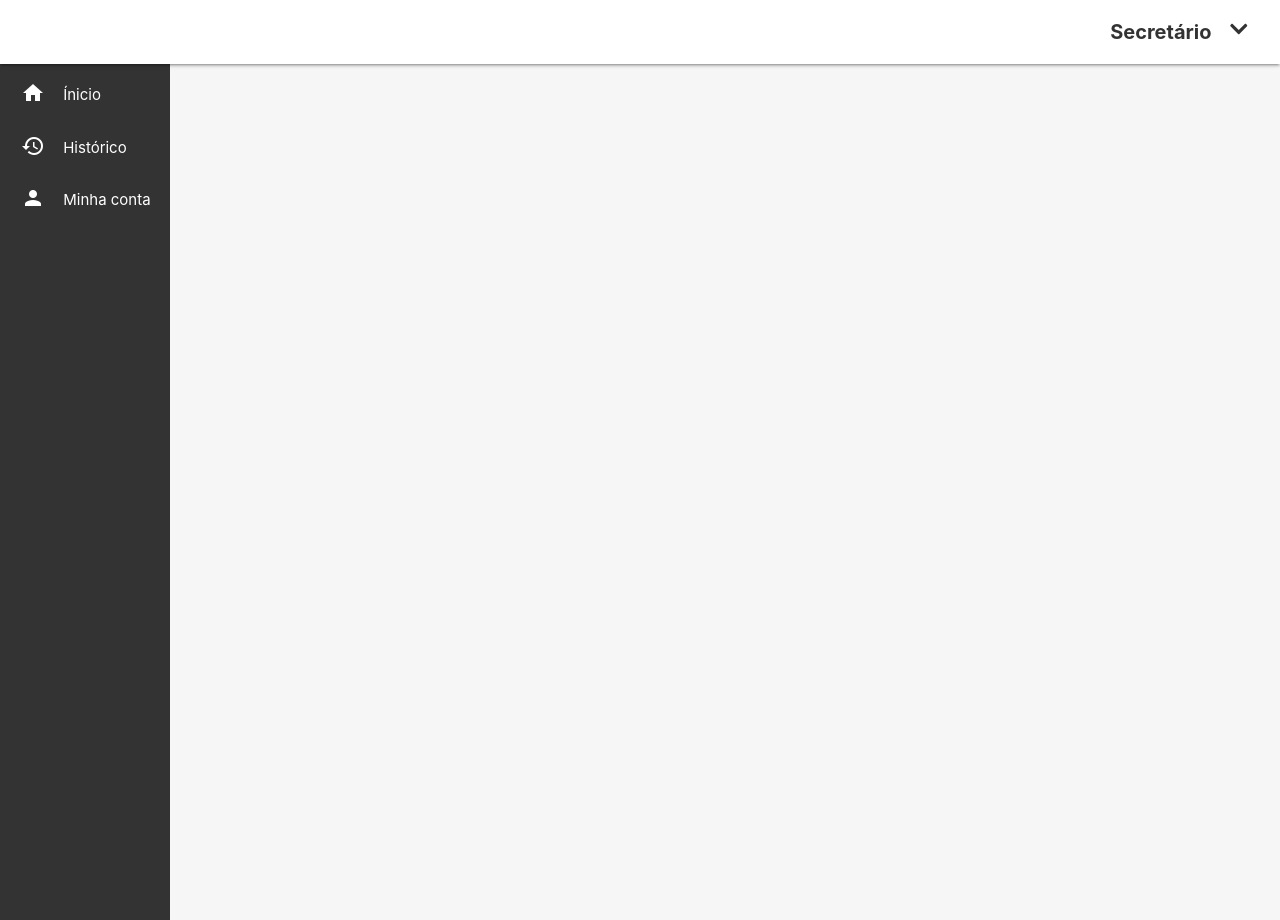
After one commit to MattheusCosta/Request, a PHP site: page /view/secretario/perfil.html in a window 1280 px wide. The commit adds this page. Run offline with PHP 8.4, Linux system fonts and the light colour scheme; some libraries are stand-ins or nearby versions.

Commit message:
Atualização de links das paginas de secretário

```diff
--- a/assets/css/secretario/estilo.css
+++ b/assets/css/secretario/estilo.css
@@ -65,12 +65,6 @@ div.col.nomeSecretario{
   text-align: center;
   background-color: #fff;
   border: none;
-}
-
-#downButton:hover{
-  text-decoration: none;
-  font-size: 25px;
-  background-color: #fff;
 }
 
 #dropdownSecretarioButton{
--- a/view/secretario/pageLogin.html
+++ b/view/secretario/login.html
@@ -40,7 +40,7 @@
               <div class="col l3 m3 s0">
               </div>
               <div class="col l7 m7 s12">
-                <a href="index.html" class="logoLink">
+                <a href="login.html" class="logoLink">
                   <div class="row valign-wrapper" id="centerLogo">
                     <img src="../../assets/images/logo_request.png" id="logoRequest">
                     <b id="logoTitulo">REQUEST</b>
@@ -80,7 +80,7 @@
               <div class="col l4 m4 s0">
               </div>
               <div class="col l4 m4 s12">
-                <button type="button" name="button" class="btn btn-block" id="btnLogar" onclick="window.location.href='index.html'">Entrar</button>
+                <button type="button" name="button" class="btn btn-block" id="btnLogar" onclick="window.location.href='caixaentrada.html'">Entrar</button>
               </div>
             </div>
 
--- /dev/null
+++ b/view/secretario/perfil.html
@@ -0,0 +1,130 @@
+<!DOCTYPE html>
+<html lang="pt-BR">
+<head>
+  <meta charset="UTF-8">
+  <meta name="viewport" content="width=device-width, initial-scale=1.0">
+  <meta http-equiv="X-UA-Compatible" content="ie=edge">
+
+  <title>Projeto Request</title>
+
+  <!-- Bootstrap e estilo.css -->
+  <link rel="stylesheet" href="../../assets/css/template/reset.css">
+  <link rel="stylesheet" href="../../assets/css/secretario/bootstrap.min.css">
+  <link rel="stylesheet" href="../../assets/css/secretario/estilo.css">
+
+  <!-- Importa Google Icon Font e materialize.css -->
+  <link href="https://fonts.googleapis.com/icon?family=Material+Icons" rel="stylesheet">
+  <link type="text/css" rel="stylesheet" href="../../assets/css/secretario/materialize.min.css"  media="screen,projection"/>
+
+  <!-- Framework Bulma e Font Awesome -->
+  <link rel="stylesheet" href="../../assets/css/template/all.css">
+  <link rel="stylesheet" href="../../assets/css/secretario/bulma.min.css">
+
+  <!-- Materialize - Para o navegador saber que o site é optimizado para dispositivos móveis -->
+  <meta name="viewport" content="width=device-width, initial-scale=1.0"/>
+</head>
+
+<body>
+  <section class="hero is-fullheight" id="heroFull">
+    <div class="navbar-fixed">
+      <nav class="bgtopo has-navbar-fixed-top">
+        <div class="nav-wrapper container-fluid">
+          <div class="row">
+            <div class="col l3 m3 s3 left">
+              <a href="#" data-target="mobile-demo" class="sidenav-trigger">
+                <i class="material-icons">menu</i>
+              </a>
+            </div>
+            <div class="col l9 m9 s9 right nomeSecretario">
+              <div class="dropdown right" id="dropdownSecretarioButton">
+                <button class="dropdown-toggle" data-toggle="dropdown" id="downButton">
+                  <i class="fas fa-chevron-down"></i>
+                </button>
+                <ul class="dropdown-menu" id="dropdownSecretarioEstilo">
+                  <li><a href="perfil.html">Meu Perfil</a></li>
+                  <li><a href="login.html">Sair</a></li>
+                </ul>
+              </div>
+              <ul class="right">
+                <p id="nomeSecretario">Secretário</p>
+              </ul>
+            </div>
+          </div>
+        </div>
+      </nav>
+    </div>
+    <ul class="sidenav" id="mobile-demo">
+      <li>
+        <a href="caixaentrada.html" class="waves-effect" id="opcoesMenuMobile">
+          <i class="material-icons" id="opcoesMenuMobile">home</i>Ínicio
+        </a>
+      </li>
+      <li>
+        <a href="historico.html" class="waves-effect" id="opcoesMenuMobile">
+          <i class="material-icons" id="opcoesMenuMobile">history</i>Histórico
+        </a>
+      </li>
+      <li>
+        <a href="perfil.html" class="waves-effect" id="opcoesMenuMobile">
+          <i class="material-icons" id="opcoesMenuMobile">person
+          </i>Minha conta
+        </a>
+      </li>
+    </ul>
+    <section class="main hide-on-med-and-down">
+      <aside class="keep">
+        <ul id="marginItens">
+          <li>
+            <a href="caixaentrada.html">
+              <span><i class="material-icons">home</i></span>
+               Ínicio
+            </a>
+          </li>
+          <li>
+            <a href="historico.html">
+              <span><i class="material-icons">history</i></span>
+               Histórico
+            </a>
+          </li>
+          <li>
+            <a href="perfil.html">
+              <span><i class="material-icons">person</i></span>
+               Minha conta
+            </a>
+          </li>
+        </ul>
+      </aside>
+    </section>
+
+    <section class="hero is-fullheight-with-navbar" id="heroFullHeight">
+      <div class="row conteudo">
+        <div class="col l2 m0 s0">
+        </div>
+        <div class="col l10 m12 s12" id="colunaConteudo">
+          <div class="row conteudo"></div>
+        </div>
+      </div>
+    </section>
+
+  </section>
+
+  <!-- JavaScript no fim da body para optimizar o carregamento - Jquery e Bootstrap -->
+  <script type="text/javascript" src="../../assets/js/secretario/jquery-3.4.1.min.js"></script>
+  <script type="text/javascript" src="../../assets/js/secretario/bootstrap.min.js"></script>
+  <script type="text/javascript" src="../../assets/js/secretario/comandos.js"></script>
+
+  <!-- Materialize -->
+  <script type="text/javascript" src="../../assets/js/secretario/materialize.min.js"></script>
+
+  <!-- Font Awesome -->
+  <script defer src="https://use.fontawesome.com/releases/v5.3.1/js/all.js"></script>
+
+  <script>
+    $(document).ready(function(){
+      $('.sidenav').sidenav();
+    });
+
+  </script>
+
+</body>
+</html>
```
Also changed, not shown: view/secretario/caixaentrada.html (added, +287 -0 lines), view/secretario/historico.html (renamed from view/secretario/pageHistorico.html, +8 -8 lines), view/secretario/index.html (+6 -283 lines).
